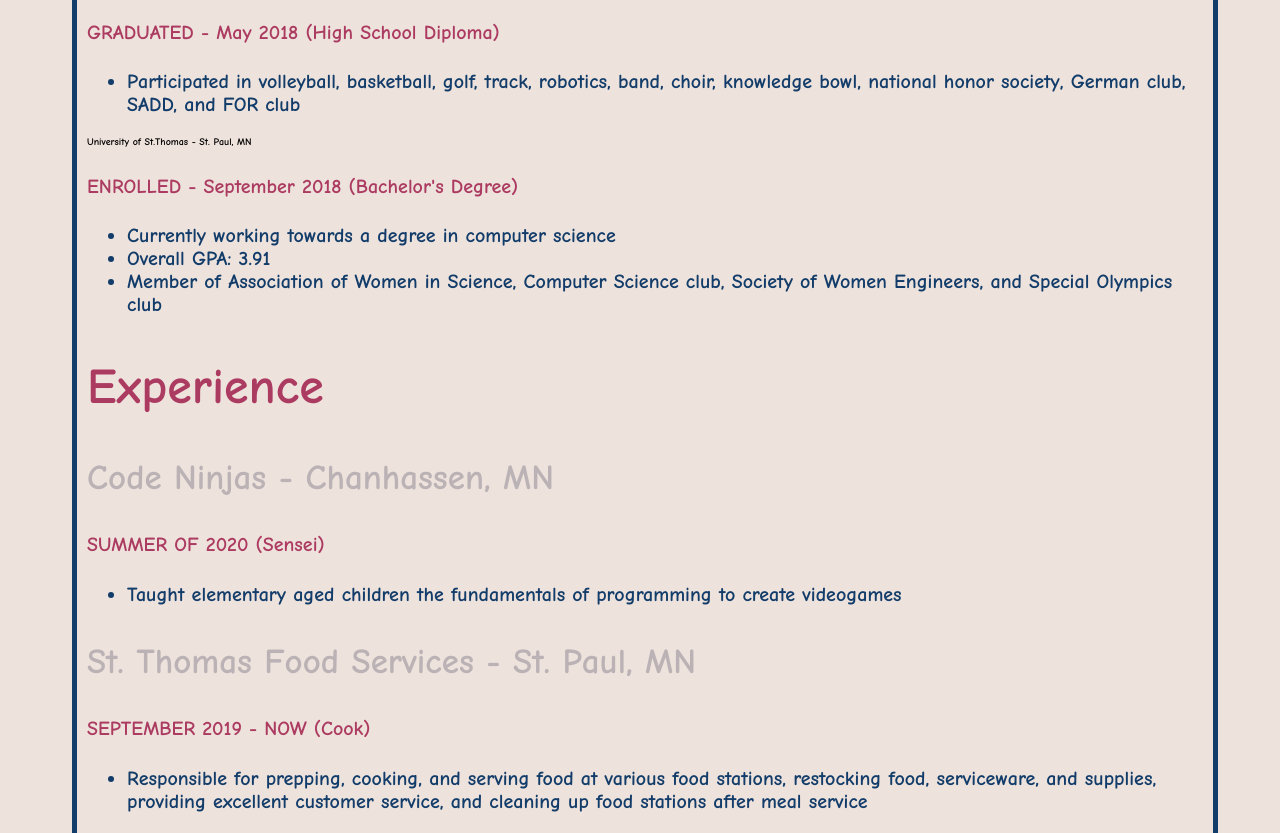
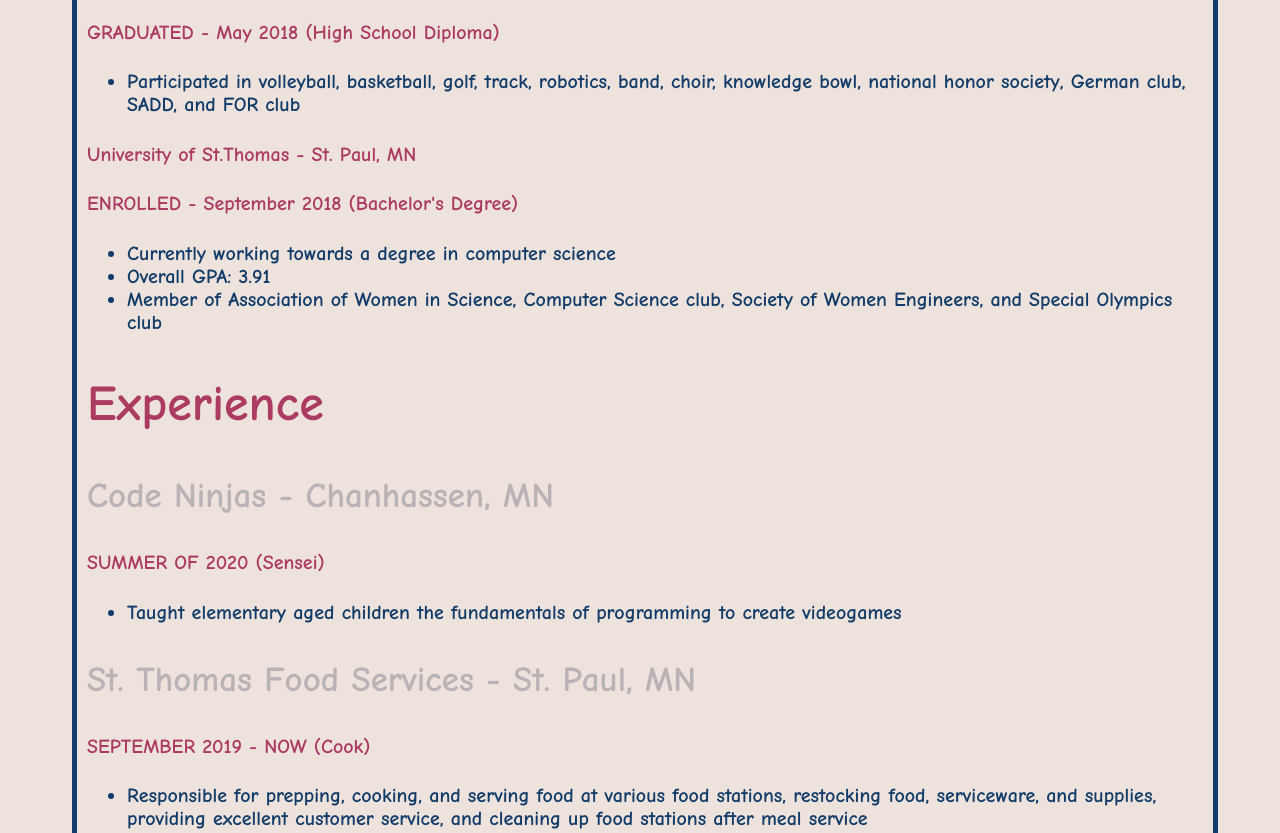
Before and after one commit to baluttt224/baluttt224.github.io, a plain HTML site: page resume.html in a window 1280 px wide. Shown: the part 1460-2293 px from the top of the page. Drawn offline with Linux system fonts and the light colour scheme.

Commit message:
Update resume.html

```diff
--- a/resume.html
+++ b/resume.html
@@ -92,7 +92,7 @@
                     Participated in volleyball, basketball, golf, track, robotics, band, choir, knowledge bowl, national honor society, German club, SADD, and FOR club
                 </li>
             </ul>
-            <b href="https://www.stthomas.edu/">University of St.Thomas - St. Paul, MN</a><br/>
+            <h4><b href="https://www.stthomas.edu/">University of St.Thomas - St. Paul, MN</a><br/></h4>
             <h4>ENROLLED - September 2018 (Bachelor's Degree)</h4>
             <ul>
                 <li>
```
